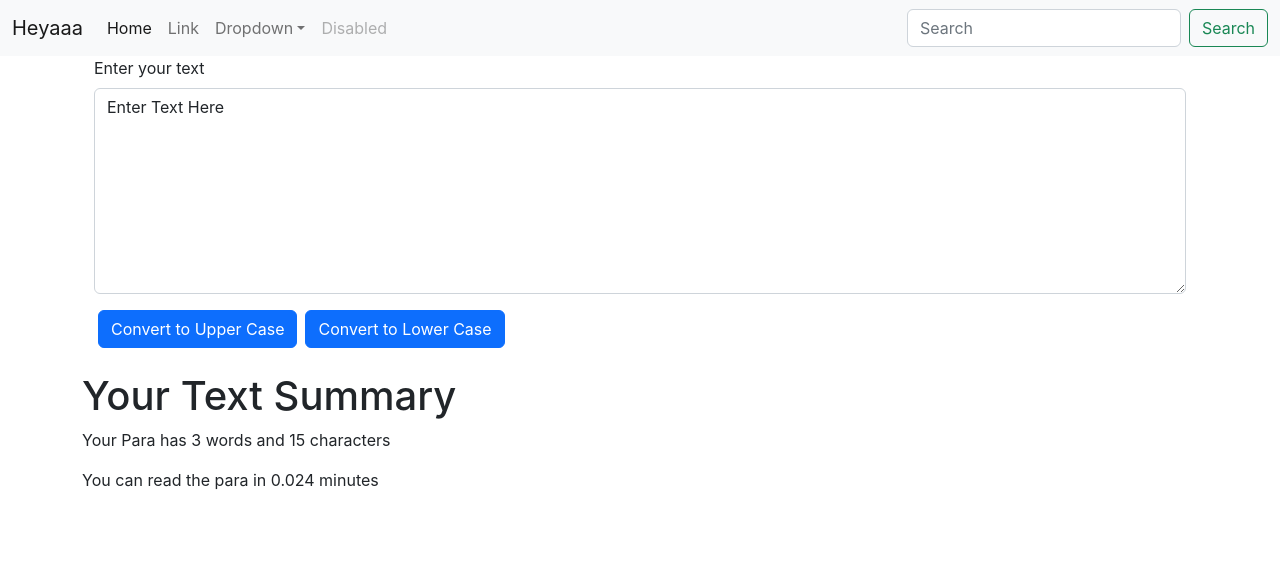
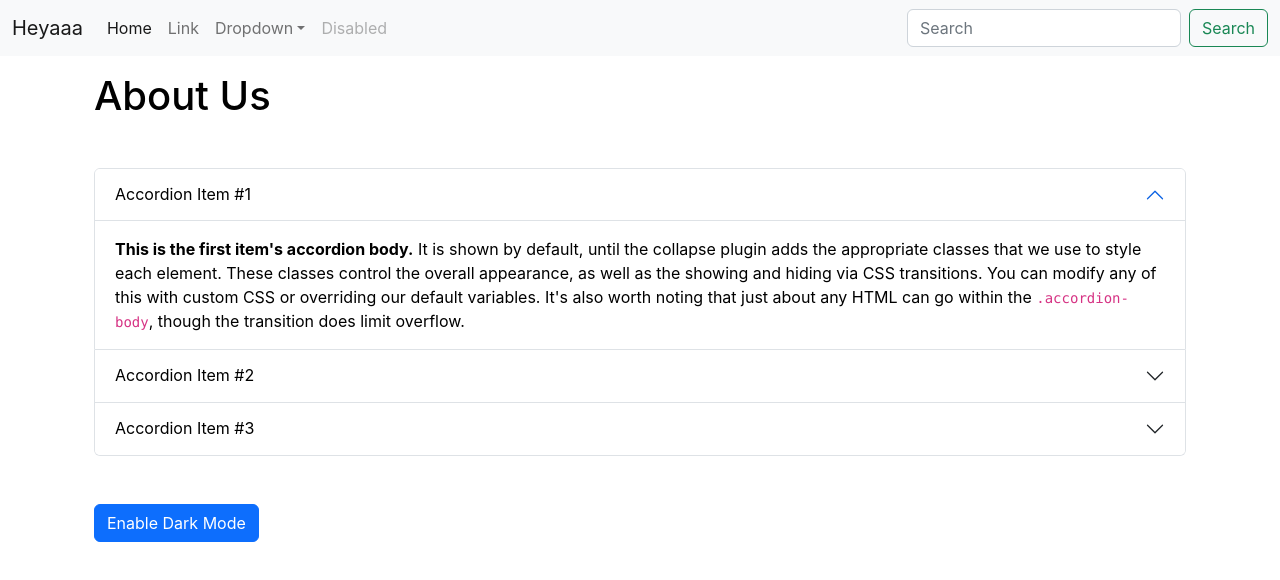
Before and after one commit to phantomcoder11/React-Text-Utils, a React (Create React App) app: page / in a window 1280 px wide. Shown: the top 580 px of the page. Built offline with nearby package versions, Linux system fonts and the light colour scheme.

Commit message:
dark mode added

```diff
--- a/src/App.js
+++ b/src/App.js
@@ -1,13 +1,15 @@
 import './App.css';
+import About from './components/About';
 import Navbar from './components/Navbar';
-import TextForm from './components/TextForm';
+// import TextForm from './components/TextForm';
 function App() {
   return (
     <>
 
     <Navbar title="Heyaaa"/>
     <div className='container'>
-    <TextForm title="Enter your text"/>
+      <About/>
+    {/* <TextForm title="Enter your text"/> */}
     </div>
 
     </>
--- /dev/null
+++ b/src/components/About.js
@@ -0,0 +1,135 @@
+import React,{useState} from "react";
+
+export default function About() {
+//   let myStyle = {
+//     color: "white",
+//     backgroundColor: "black",
+//   };
+  const [myStyle,setStyle]=useState({
+    color:'black',
+    backgroundColor: 'white'
+  })
+  const [text,setText] = useState('Enable Dark Mode');
+ const toggleColor = () =>{
+    if(myStyle.color==='black'){
+        setStyle({
+            color:'white',
+            backgroundColor: 'black'
+        })
+        setText('Enable Light Mode')
+    }else{
+        setStyle({
+            color:'black',
+            backgroundColor: 'white'
+        })
+        setText('Enable Dark Mode')
+    }
+
+ }
+  return (
+    <div className="container" style={myStyle}>
+      <h1 className="my-3">About Us</h1>
+      <div className="accordion my-5" id="accordionExample" >
+       <div class="accordion-item" style={myStyle}>
+          <h2 class="accordion-header" id="headingOne">
+            <button
+              class="accordion-button"
+              type="button"
+              data-bs-toggle="collapse"
+              data-bs-target="#collapseOne"
+              aria-expanded="true"
+              aria-controls="collapseOne"
+              style={myStyle}
+            >
+              Accordion Item #1
+            </button>
+          </h2>
+          <div
+            id="collapseOne"
+            class="accordion-collapse collapse show"
+            aria-labelledby="headingOne"
+            data-bs-parent="#accordionExample"
+          >
+            <div class="accordion-body">
+              <strong>This is the first item's accordion body.</strong> It is
+              shown by default, until the collapse plugin adds the appropriate
+              classes that we use to style each element. These classes control
+              the overall appearance, as well as the showing and hiding via CSS
+              transitions. You can modify any of this with custom CSS or
+              overriding our default variables. It's also worth noting that just
+              about any HTML can go within the <code>.accordion-body</code>,
+              though the transition does limit overflow.
+            </div>
+          </div>
+        </div>
+       <div class="accordion-item" style={myStyle}>
+          <h2 class="accordion-header" id="headingTwo">
+            <button
+              class="accordion-button collapsed"
+              type="button"
+              data-bs-toggle="collapse"
+              data-bs-target="#collapseTwo"
+              aria-expanded="false"
+              aria-controls="collapseTwo"
+              style={myStyle}
+            >
+              Accordion Item #2
+            </button>
+          </h2>
+          <div
+            id="collapseTwo"
+            class="accordion-collapse collapse"
+            aria-labelledby="headingTwo"
+            data-bs-parent="#accordionExample"
+          >
+            <div class="accordion-body">
+              <strong>This is the second item's accordion body.</strong> It is
+              hidden by default, until the collapse plugin adds the appropriate
+              classes that we use to style each element. These classes control
+              the overall appearance, as well as the showing and hiding via CSS
+              transitions. You can modify any of this with custom CSS or
+              overriding our default variables. It's also worth noting that just
+              about any HTML can go within the <code>.accordion-body</code>,
+              though the transition does limit overflow.
+            </div>
+          </div>
+        </div>
+       <div class="accordion-item" style={myStyle}>
+          <h2 class="accordion-header" id="headingThree">
+            <button
+              class="accordion-button collapsed"
+              type="button"
+              data-bs-toggle="collapse"
+              data-bs-target="#collapseThree"
+              aria-expanded="false"
+              aria-controls="collapseThree"
+              style={myStyle}
+            >
+              Accordion Item #3
+            </button>
+          </h2>
+          <div
+            id="collapseThree"
+            class="accordion-collapse collapse"
+            aria-labelledby="headingThree"
+            data-bs-parent="#accordionExample"
+          >
+            <div class="accordion-body">
+              <strong>This is the third item's accordion body.</strong> It is
+              hidden by default, until the collapse plugin adds the appropriate
+              classes that we use to style each element. These classes control
+              the overall appearance, as well as the showing and hiding via CSS
+              transitions. You can modify any of this with custom CSS or
+              overriding our default variables. It's also worth noting that just
+              about any HTML can go within the <code>.accordion-body</code>,
+              though the transition does limit overflow.
+            </div>
+          </div>
+        </div>
+      </div>
+      <button onClick={toggleColor} type="button" class="btn btn-primary">
+        {text}
+      </button>
+    </div>
+  );
+}
```
